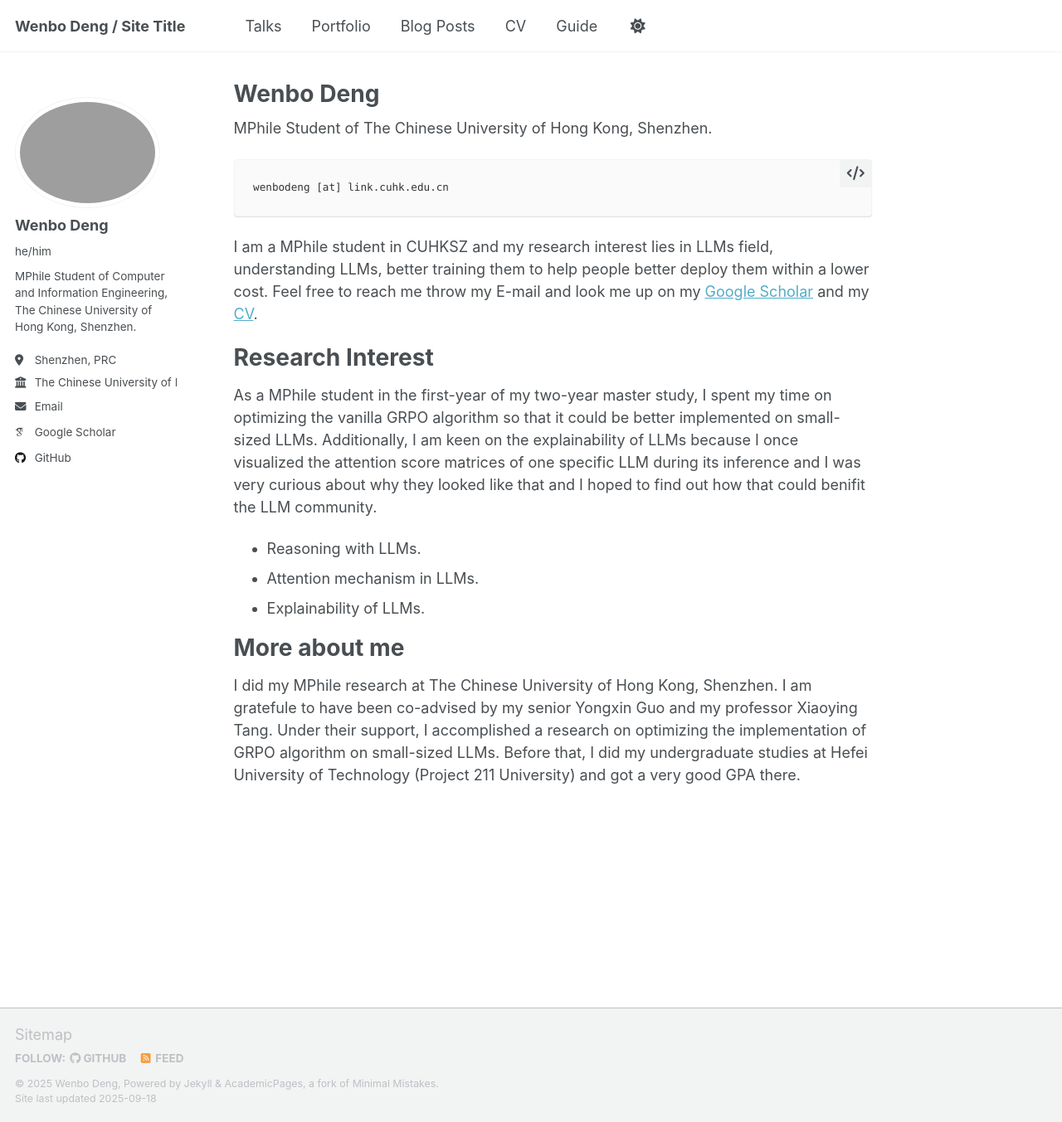
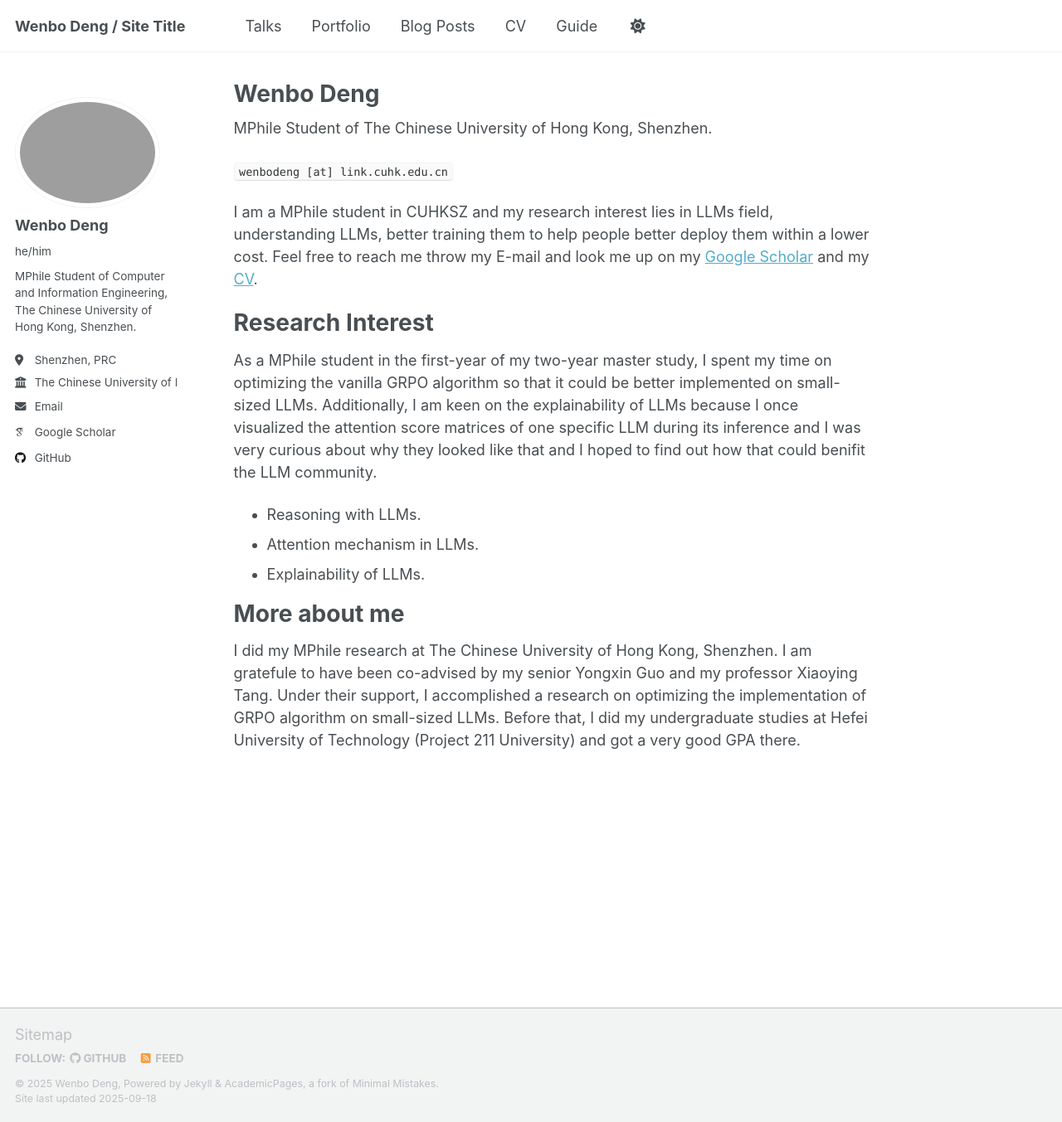
Before and after one commit to Blanca-s/Blanca-s.github.io, a Jekyll site: the page built from _pages/about.md, in a window 1280 px wide and 1353 px high. Shown: the whole window at 83% size. Built offline with Jekyll 4.4.1, drawn with Linux system fonts in a browser that asks for light colours; some web fonts are replaced; a script that is not in the unit is left out.

````diff
--- a/_pages/about.md
+++ b/_pages/about.md
@@ -9,9 +9,7 @@ redirect_from:
 
 MPhile Student of The Chinese University of Hong Kong, Shenzhen.
 
-```
-wenbodeng [at] link.cuhk.edu.cn
-```
+`wenbodeng [at] link.cuhk.edu.cn`
 
 I am a MPhile student in CUHKSZ and my research interest lies in LLMs field, understanding LLMs, better training them to help people better deploy them within a lower cost. Feel free to reach me throw my E-mail and look me up on my [Google Scholar](https://scholar.google.com/citations?user=oXwixe0AAAAJ&hl=zh-CN) and my [CV](https://blanca-s.github.io/cv/).
 
````
